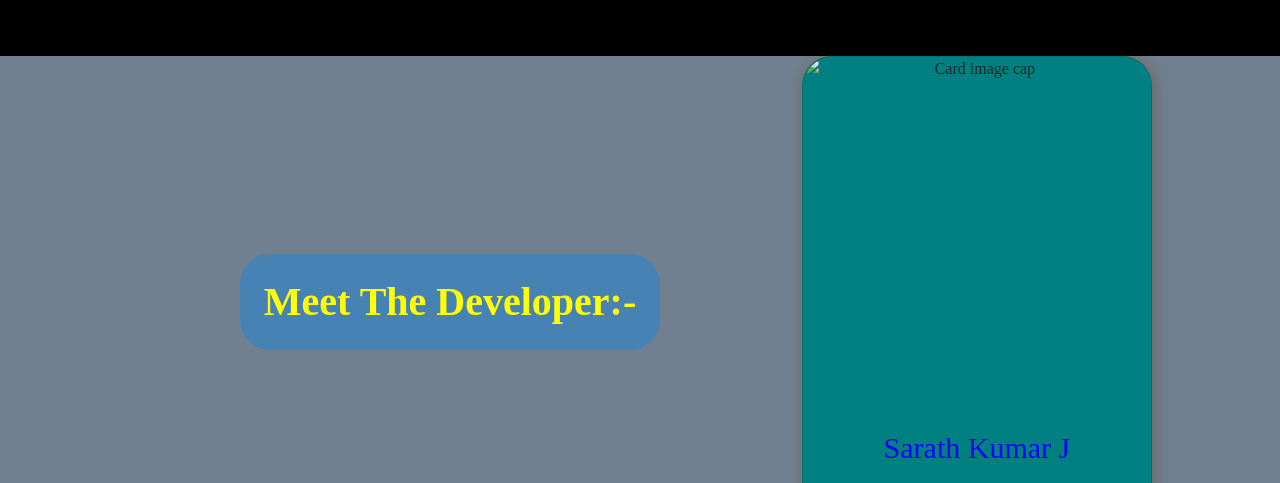
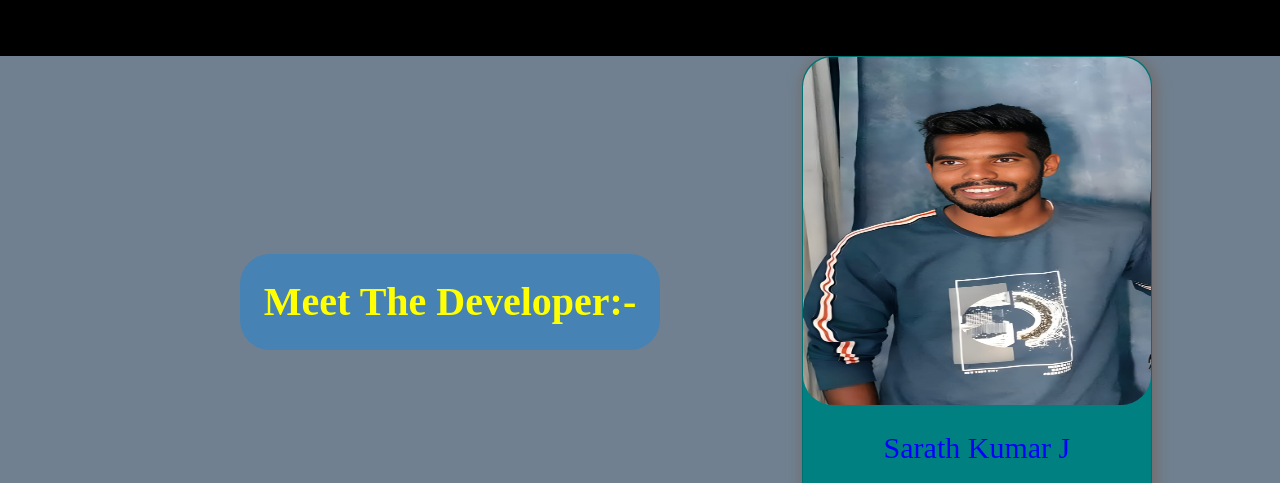
Before and after one commit to Sarath-Kumar-J-800123/J_Sarath_Kumar_Profile_Page, a plain HTML site: page Admin_Page.html in a window 1280 px wide. Shown: the top 483 px of the page. Drawn offline with nearby package versions, Linux system fonts and the light colour scheme.

Commit message:
Update Admin_Page.html

```diff
--- a/Admin_Page.html
+++ b/Admin_Page.html
@@ -47,7 +47,7 @@
 				<div class="col-md-4">
 					<div class="card" id="div">
 						<img class="card-img-top" style="height: 348px;"
-							src="images/Pro.jpeg" alt="Card image cap" id="img">
+							src="Pro.jpeg" alt="Card image cap" id="img">
 						<div class="card-body"  >
 							<p class="card-text text-center" style="font-family: Timers New Roman; font-size: 30px; color: blue;" >Sarath
 								Kumar J</p>
```
